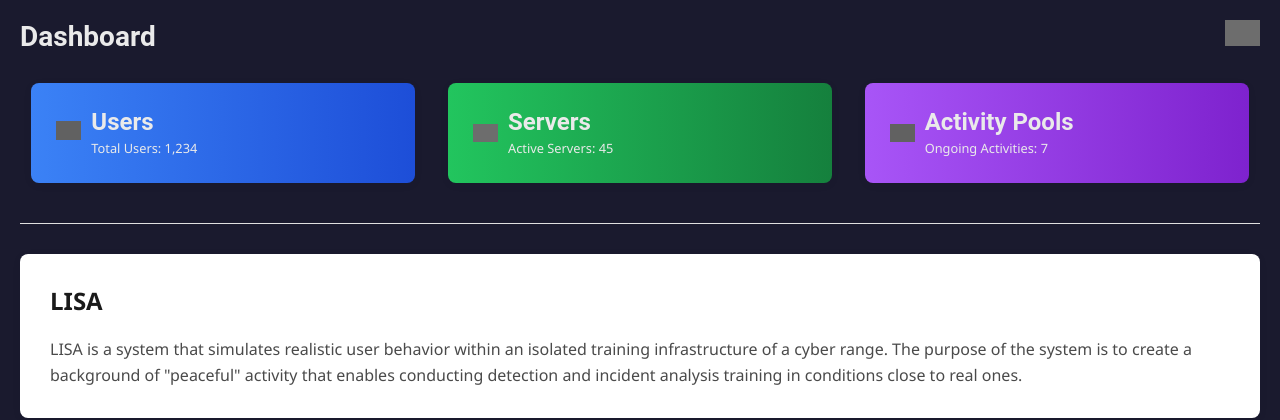
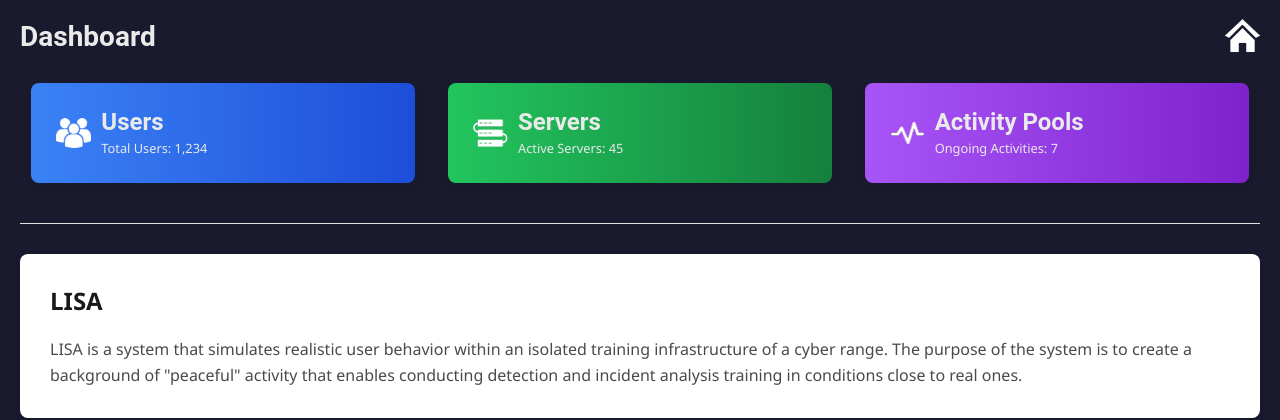
Before and after one commit to illmilo/cyberlisa, a Django app: page / in a window 1280 px wide. Shown: the top 420 px of the page. Run offline with Django 4.2, Linux system fonts and the light colour scheme; parts of the project's set-up code (start-up, migrations or seed data) failed here and were passed over; grey boxes are pictures that could not be loaded.

Commit message:
V0.2.1
Patched icons. Now they're local.

```diff
--- a/api/static/dashboard/css/style.css
+++ b/api/static/dashboard/css/style.css
@@ -92,19 +92,6 @@ h1 {
     background: linear-gradient(90deg, #A855F7, #7E22CE);
 }
 
-#blue img {
-    padding-bottom: 5px;
-    filter: invert(100%);
-}
-
-#green img {
-    filter: invert(80%);
-}
-
-#purple img {
-    filter: invert(100%);
-}
-
 hr {
     border: none;
     border-top: 1px solid #e0e0e0;
@@ -143,3 +130,7 @@ a.stat-card {
     text-decoration: none;
     color:unset;
 }
+
+.container img {
+    width:35px;
+}
--- a/dashboard/templates/dashboard/dashboard.html
+++ b/dashboard/templates/dashboard/dashboard.html
@@ -4,6 +4,8 @@
 <head>
     <meta charset="UTF-8">
     <meta name="viewport" content="width=device-width, initial-scale=1.0">
+    <link rel="favicon" href="{% static 'dashboard/images/logo.png' %}">
+    <link rel="icon" href="{% static 'dashboard/images/logo.png' %}">
     <title>{% block title %}Dashboard{% endblock %}</title>
     <link rel="stylesheet" href="{% static 'dashboard/css/style.css' %}" type="text/css">
     {% block style %}{% endblock %}
@@ -12,15 +14,14 @@
     <div class="container">
         <header style="position:relative;">
             <h1>{% block header %}Dashboard{% endblock %}</h1>
-            <a href="{% url 'dashboard' %}" style="position:absolute; top: 0; right: 0;">
-                <img src="https://cdn-icons-png.flaticon.com/512/25/25694.png" alt="Home"
-                style="width:35px;filter:invert(80%)">
+            <a href="{% url 'dashboard' %}" style="position:absolute; top: -2px; right: 0;">
+                <img src="{% static 'dashboard/images/home.png' %}">
             </a>
         </header>
 
         <div class="dashboard-stats">
             <a href="{% url 'users' %}" class="stat-card" id="blue">
-                <img src="https://images.icon-icons.com/154/PNG/512/users_21945.png" alt="User Icon">
+                <img src="{% static 'dashboard/images/users.png' %}">
                 <div class="stat-desc">
                     <h2>Users</h2>
                     <span class="stat-value">Total Users: 1,234</span>
@@ -28,7 +29,7 @@
             </a>
 
             <a href="{% url 'servers' %}" class="stat-card" id="green">
-                <img src="https://static-00.iconduck.com/assets.00/server-icon-2048x2048-7fmqupyo.png" alt="Server Icon">
+                <img src="{% static 'dashboard/images/servers.png' %}">
                 <div class="stat-desc">
                     <h2>Servers</h2>
                     <span class="stat-value">Active Servers: 45</span>
@@ -36,7 +37,7 @@
             </a>
 
             <a href="{% url 'activity' %}" class="stat-card" id="purple">
-                <img src="https://cdn-icons-png.flaticon.com/512/17822/17822214.png" alt="Activity Icon">
+                <img src="{% static 'dashboard/images/activity.png' %}">
                 <div class="stat-desc">
                     <h2>Activity Pools</h2>
                     <span class="stat-value">Ongoing Activities: 7</span>
```
Also changed, not shown: api/static/dashboard/images/activity.png (added), api/static/dashboard/images/home.png (added), api/static/dashboard/images/logo.png (added), api/static/dashboard/images/servers.png (added), api/static/dashboard/images/users.png (added), 5 other files.
